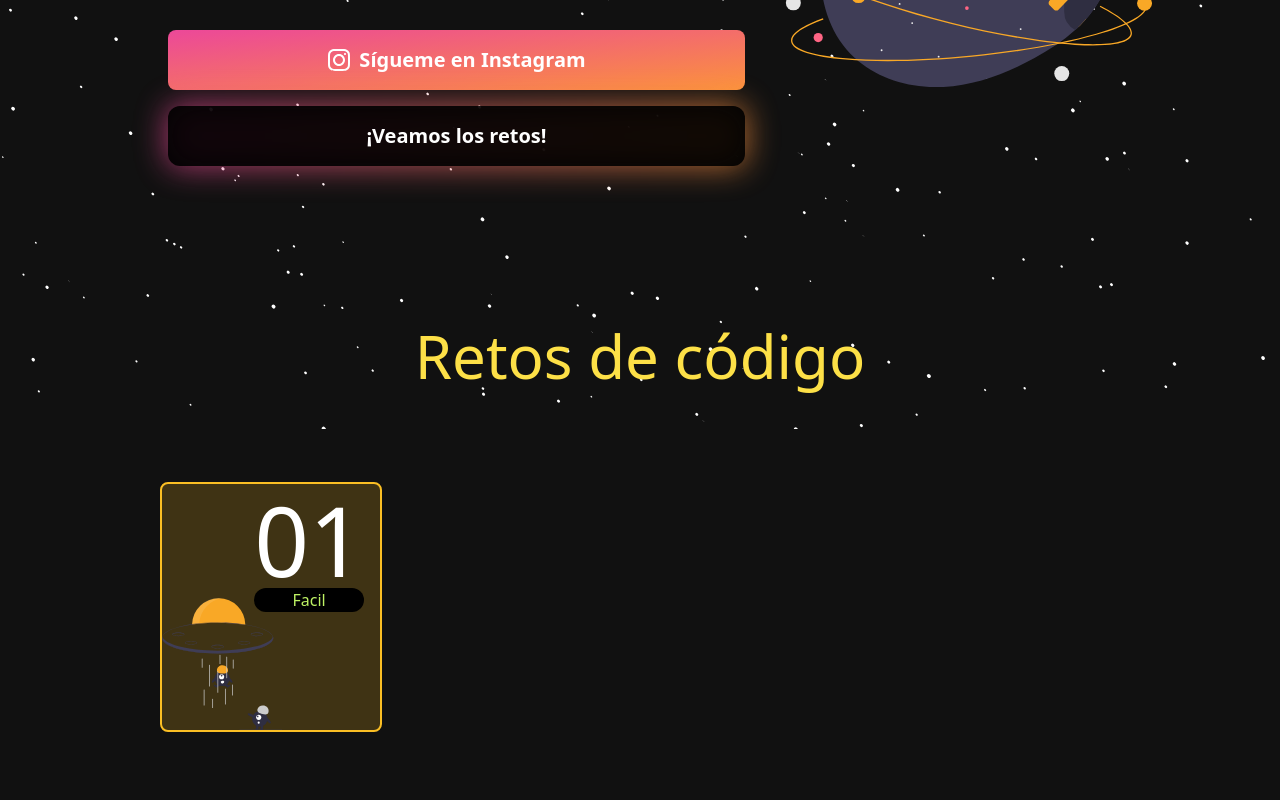
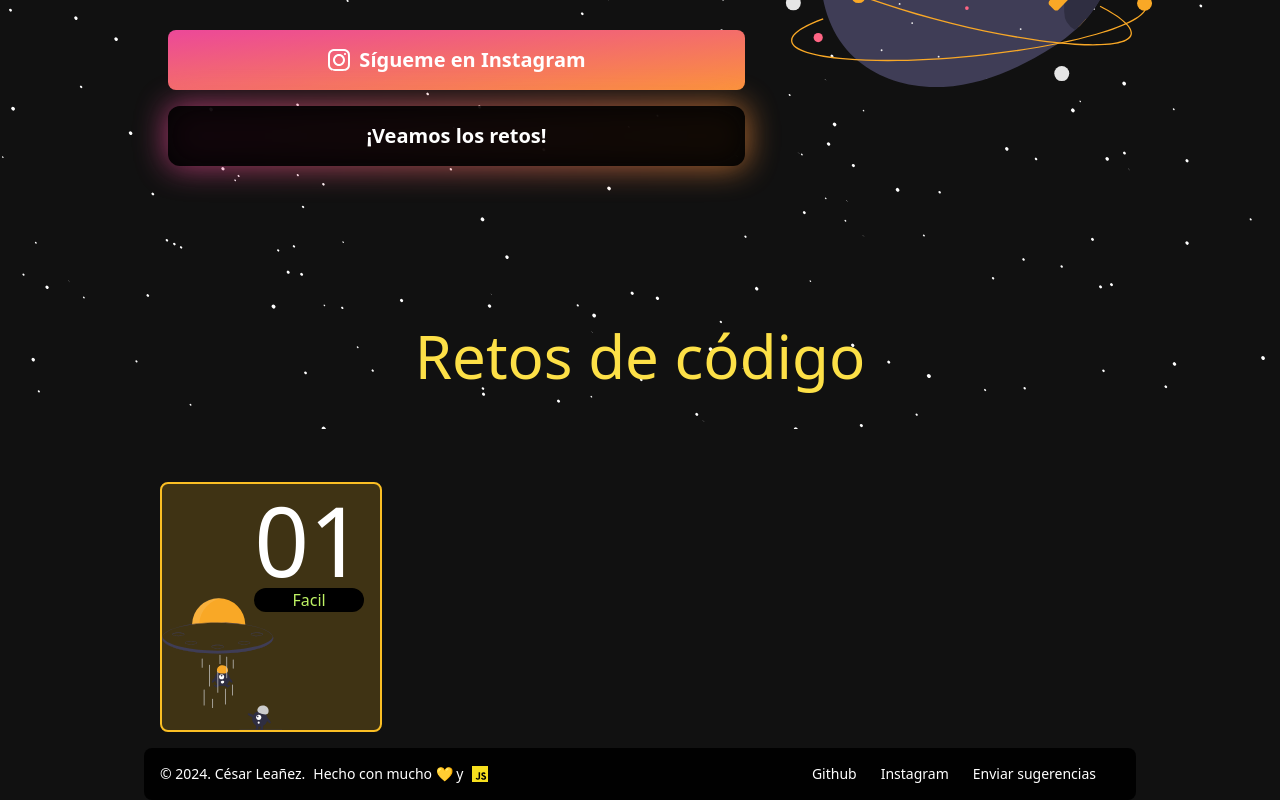
Before and after one commit to cesarleaz/hackjs, a React (Vite) app: page / in a window 1280 px wide. Shown: the part 370-1170 px from the top of the page. Before the commit the page ends 1102 px from the top, so only its background shows below. Built offline with nearby package versions, Linux system fonts and the light colour scheme.

Commit message:
Add Footer  to Layout by @celelab

```diff
--- /dev/null
+++ b/src/components/footer.jsx
@@ -0,0 +1,55 @@
+import JavascriptLogoSVG from "~/icons/javascript.svg?react";
+
+const links = [
+  {
+    name: "Github",
+    href: "https://www.github.com/celelab/",
+  },
+  {
+    name: "Instagram",
+    href: "https://www.instagram.com/celelab/",
+  },
+  {
+    name: "Enviar sugerencias",
+    href: "https://www.github.com/celelab/hackjs/issues/new",
+  },
+];
+
+function FooterLink({ name, href }) {
+  return (
+    <li>
+      <a href={href} class="hover:underline me-4 md:me-6"
+                  target="_blank"
+            rel="noopener noreferrer"
+            >
+        {name}
+      </a>
+    </li>
+  );
+}
+
+export default function Footer() {
+  return (
+    <footer className="rounded-lg m-4 bg-black/90">
+      <div className="w-full mx-auto max-w-screen-xl p-4 md:flex md:items-center md:justify-between">
+        <div className="flex items-center text-sm sm:text-center text-white gap-2">
+          <a
+            href="https://github.com/celelab/"
+            className="hover:underline"
+            target="_blank"
+            rel="noopener noreferrer"
+          >
+            © 2024. César Leañez.
+          </a>
+          <span classname="flex space-x-0.5">Hecho con mucho 💛 y</span>
+          <JavascriptLogoSVG width="1rem" height="1rem"/>
+        </div>
+        <ul className="flex flex-wrap items-center mt-3 text-sm font-medium text-white sm:mt-0">
+          {links.map(({ name, href }) => (
+            <FooterLink key={name} name={name} href={href} />
+          ))}
+        </ul>
+      </div>
+    </footer>
+  );
+}
--- a/src/components/layout.jsx
+++ b/src/components/layout.jsx
@@ -2,9 +2,9 @@ import { Suspense } from 'react'
 import Space from './space'
 import Header from './header'
 import Spinner from './spinner'
+import Footer from './footer'
 
 export default function Layout({ children }) {
-
     return (
         <>
             <Space />
@@ -13,6 +13,7 @@ export default function Layout({ children }) {
                 <Suspense fallback={<Spinner />}>
                 {children}
                 </Suspense>
+                <Footer />
             </div>
         </>
     )
```
Also changed, not shown: src/icons/javascript.svg (added).
